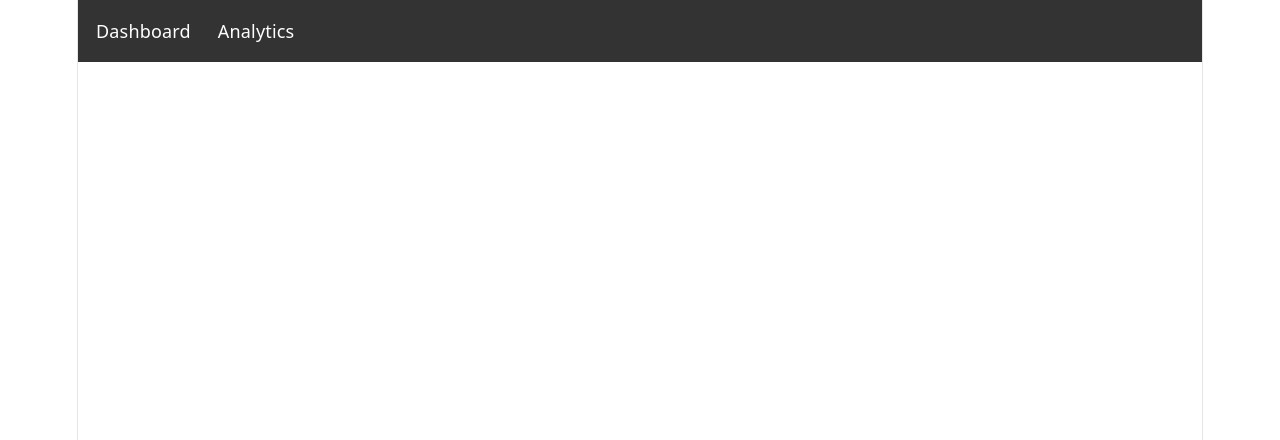
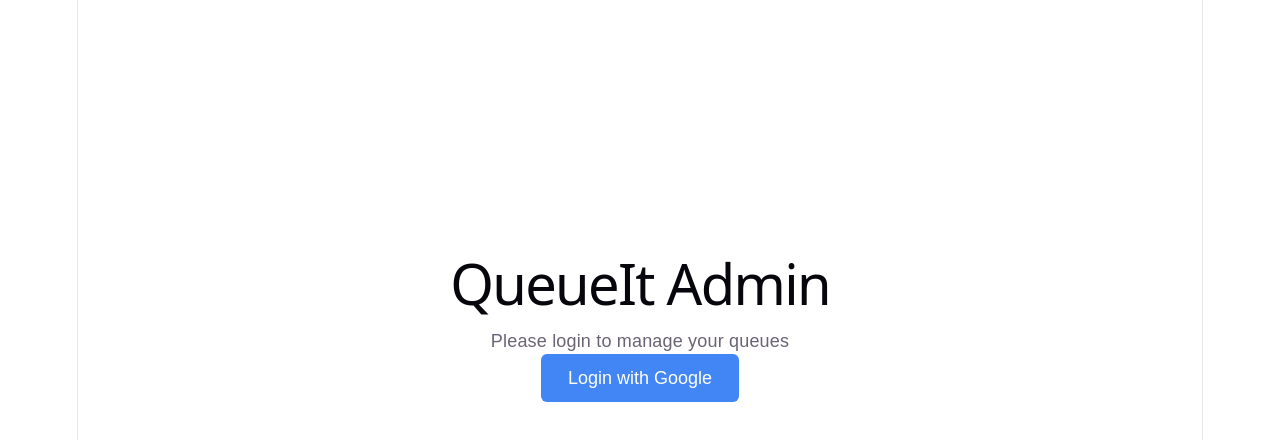
Before and after one commit to TanishaBaslas/queueit, a React (Vite) app in the folder client/: page /login in a window 1280 px wide. Before the commit this address had no page. Shown: the top 440 px of the page. Built offline with nearby package versions, Linux system fonts and the light colour scheme.

Commit message:
Add LoginPage with Google OAuth redirect flow

```diff
--- a/client/src/App.jsx
+++ b/client/src/App.jsx
@@ -1,17 +1,38 @@
-import { BrowserRouter, Routes, Route, Link } from 'react-router-dom';
+import { BrowserRouter, Routes, Route, Link, useNavigate } from 'react-router-dom';
+import { useEffect } from 'react';
 import AdminDashboard from './pages/AdminDashboard';
 import AnalyticsPage from './pages/AnalyticsPage';
+import LoginPage from './pages/LoginPage';
+
+function AuthSuccess() {
+  const navigate = useNavigate();
+  useEffect(() => {
+    const params = new URLSearchParams(window.location.search);
+    const token = params.get('token');
+    if (token) {
+      localStorage.setItem('token', token);
+      navigate('/');
+    }
+  }, [navigate]);
+  return <p>Logging in...</p>;
+}
 
 function App() {
+  const isLoggedIn = !!localStorage.getItem('token');
+
   return (
     <BrowserRouter>
-      <nav style={{ padding: '1rem', background: '#333', display: 'flex', gap: '1.5rem' }}>
-        <Link to="/" style={{ color: 'white', textDecoration: 'none' }}>Dashboard</Link>
-        <Link to="/analytics" style={{ color: 'white', textDecoration: 'none' }}>Analytics</Link>
-      </nav>
+      {isLoggedIn && (
+        <nav style={{ padding: '1rem', background: '#333', display: 'flex', gap: '1.5rem' }}>
+          <Link to="/" style={{ color: 'white', textDecoration: 'none' }}>Dashboard</Link>
+          <Link to="/analytics" style={{ color: 'white', textDecoration: 'none' }}>Analytics</Link>
+        </nav>
+      )}
       <Routes>
-        <Route path="/" element={<AdminDashboard />} />
-        <Route path="/analytics" element={<AnalyticsPage />} />
+        <Route path="/login" element={<LoginPage />} />
+        <Route path="/auth-success" element={<AuthSuccess />} />
+        <Route path="/" element={isLoggedIn ? <AdminDashboard /> : <LoginPage />} />
+        <Route path="/analytics" element={isLoggedIn ? <AnalyticsPage /> : <LoginPage />} />
       </Routes>
     </BrowserRouter>
   );
--- /dev/null
+++ b/client/src/pages/LoginPage.jsx
@@ -0,0 +1,35 @@
+function LoginPage() {
+  const handleLogin = () => {
+    window.location.href = 'http://localhost:5000/auth/google';
+  };
+
+  return (
+    <div style={{
+      display: 'flex',
+      flexDirection: 'column',
+      alignItems: 'center',
+      justifyContent: 'center',
+      height: '80vh',
+      fontFamily: 'sans-serif'
+    }}>
+      <h1>QueueIt Admin</h1>
+      <p>Please login to manage your queues</p>
+      <button
+        onClick={handleLogin}
+        style={{
+          padding: '0.75rem 1.5rem',
+          fontSize: '1rem',
+          backgroundColor: '#4285F4',
+          color: 'white',
+          border: 'none',
+          borderRadius: '6px',
+          cursor: 'pointer'
+        }}
+      >
+        Login with Google
+      </button>
+    </div>
+  );
+}
+
+export default LoginPage;
```
Also changed, not shown: 1 other file (tests, documents, lock files or other folders).
